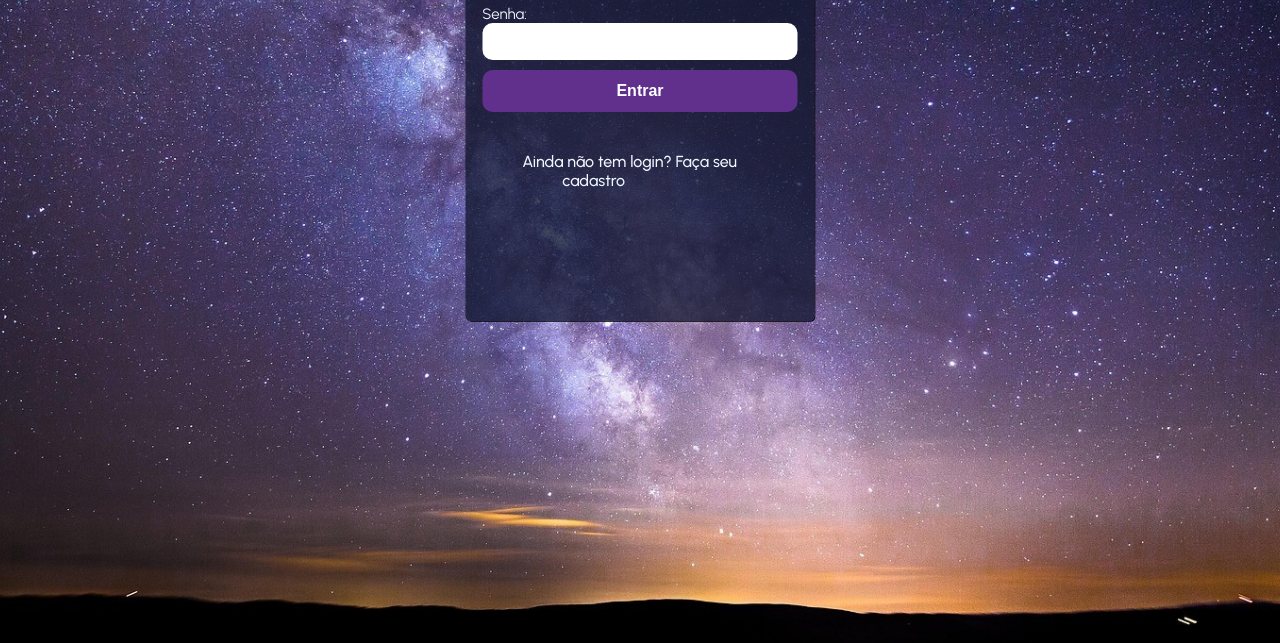
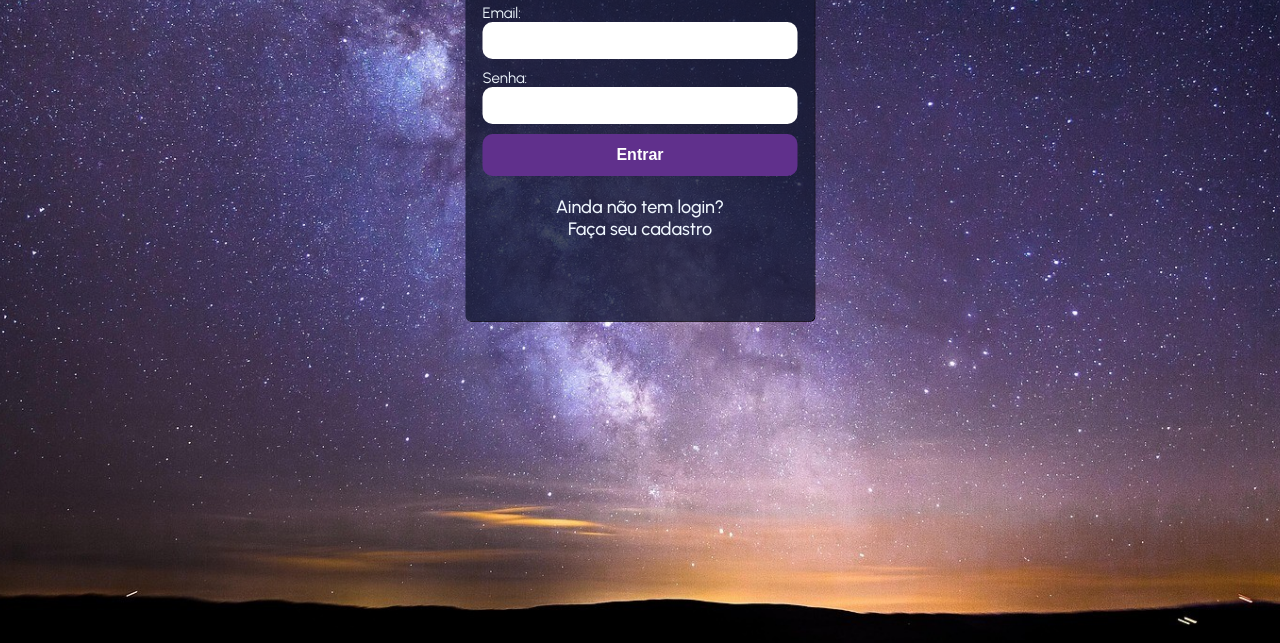
Before and after one commit to RayzaDSbr/Horizonte-Estelar, a website: page web-data-viz/public/login.html in a window 1280 px wide. Shown: the part 477-1120 px from the top of the page. Drawn offline with Linux system fonts and the light colour scheme; a web font is replaced by a local one.

Commit message:
Alterações CSS Login e Cadastro

```diff
--- a/web-data-viz/public/css/style.css
+++ b/web-data-viz/public/css/style.css
@@ -28,7 +28,7 @@ header {
   z-index: 10;
 }
 
-li{
+li {
   list-style: none;
 }
 
@@ -61,6 +61,7 @@ a:hover {
   align-items: center;
   position: relative;
 }
+
 /* TEXTOS */
 p.titulo {
   font-family: "Megrim", system-ui;
@@ -78,22 +79,24 @@ p.subtitulo {
   color: aliceblue;
   text-align: center;
 }
+
 /*CONTEUDOS HOME*/
-div.conteudo{
+div.conteudo {
   background-color: black;
   display: flex;
   justify-content: center;
   align-items: center;
 }
 
-div.conteudo.f{
+div.conteudo.f {
   background-color: black;
   display: flex;
   justify-content: center;
   align-items: center;
   background-image: url(img/fundo_conteudo2.png);
 }
-p.texto{
+
+p.texto {
   color: aliceblue;
   font-family: "Urbanist", sans-serif;
   padding: 90px;
@@ -104,18 +107,36 @@ p.texto{
 
 /* --------------------------- LOGIN --------------------------------*/
 
-.msg{
+.msg {
   font-family: "Urbanist", sans-serif;
   font-weight: 500;
-  font-size: medium;
+  font-size: large;
   color: aliceblue;
   text-decoration: none;
-  margin-left: 20px;
   transition: color 0.3s;
-  padding: 20px;
+  text-align: center;
 }
 
-.titulo.login{
+.aparecer {
+  font-family: "Urbanist", sans-serif;
+  font-weight: 500;
+  font-size: large;
+  color: aliceblue;
+  text-decoration: none;
+  transition: color 0.3s;
+  text-align: center;
+}
+
+.aparecer:hover {
+  color: #36c6ee;
+  cursor: pointer;
+}
+
+.centralizando {
+  margin: 10px;
+}
+
+.titulo.login {
   font-family: "Megrim", system-ui;
   font-weight: 400;
   font-size: 50px;
@@ -123,7 +144,8 @@ p.texto{
   text-align: center;
   margin-bottom: 10px;
 }
-input{
+
+input {
   width: 315px;
   margin-bottom: 10px;
   border: none;
@@ -136,11 +158,12 @@ input{
   transition: 0.9s;
 }
 
-input:focus{
+input:focus {
   outline: none;
-    box-shadow: 0 0 0 2px #8b79d9 inset;
-    background-color: #9a99f2;
+  box-shadow: 0 0 0 2px #36c6ee inset;
+  background-color: #aeecfc;
 }
+
 .botao {
   width: 100%;
   padding: 12px;
@@ -171,7 +194,9 @@ input:focus{
   justify-content: center;
   align-items: center;
   position: relative;
+
 }
+
 /* container para sobreposição */
 
 .caixa.login {
@@ -182,9 +207,18 @@ input:focus{
   border-radius: 5px;
   background-color: #10162dc1;
   box-shadow: 0.8px 0.8px 0 #000000;
-      transition: all 0.6s ease; /*tempo da transição*/
+  transition: all 0.6s ease;
+  /*tempo da transição*/
+
+
 }
 
+.caixa.login.flex{
+  display: flex;
+  align-items: center;
+  justify-content: center;
+  flex-direction: column;
+}
 /* sempre começa no centro */
 .caixa {
   left: 50%;
@@ -195,19 +229,24 @@ input:focus{
 /* saída começa escondida */
 #saida {
   left: 50%;
-      transform: translateX(-50%);  /* ponto de ref do centro da tela */
-      opacity: 0;  /* começa invisivel */
-      z-index: 1;  /* ordem de empilhamento dos elementos, saida atras da calculadora*/
+  transform: translateX(-50%);
+  /* ponto de ref do centro da tela */
+  opacity: 0;
+  /* começa invisivel */
+  z-index: 1;
+  /* ordem de empilhamento dos elementos, saida atras da calculadora*/
 }
 
 /* quando ativar, move para a direita */
 #saida.show {
-      left: calc(50% + 350px); /* medida ate a esquerda da tela */
+  left: calc(50% + 350px);
+  /* medida ate a esquerda da tela */
   transform: translateX(-50%);
   opacity: 1;
 }
+
 /*Mensagem de erro validação*/
-  .alerta_erro{
+.alerta_erro {
   display: flex;
   justify-content: flex-end;
 }
@@ -224,7 +263,7 @@ input:focus{
   margin-right: 10%;
 }
 
-.card_erro #mensagem_erro{
+.card_erro #mensagem_erro {
   font-weight: 500;
   font-size: 20px;
 }
@@ -242,14 +281,16 @@ input:focus{
   height: 50px;
   width: 50px;
 }
+
 /*Textos*/
- p.login{
+p.login {
   color: aliceblue;
   font-family: "Urbanist", sans-serif;
   font-size: 21px;
 
 }
-p.inputs{
+
+p.inputs {
   color: aliceblue;
   font-family: "Urbanist", sans-serif;
   font-size: 15px;
--- a/web-data-viz/public/login.html
+++ b/web-data-viz/public/login.html
@@ -25,33 +25,32 @@
     <div class="img_fundo_login">
 
 
-      <div class="caixa login">
+      <div class="caixa login flex">
 
         <p class="titulo login">Entrar</p>
 
+        <div class="centralizando">
           <p class="inputs"> Email: </p>
           <input id="email_input" type="text">
-
           <p class="inputs">Senha:</p>
           <input id="senha_input" type="password">
           <br>
-
           <div class="alerta_erro">
             <div class="card_erro" id="cardErro">
               <span id="mensagem_erro"> </span>
             </div>
           </div>
-
           <div id="div_erros_login"> ooo </div>
-
           <div id="div_aguardar" class="loading-div">
             <img src="./assets/circle-loading.gif" id="loading-gif" />
           </div>
-
           <button onclick="entrar()" class="botao">Entrar</button>
 
-          <p class="msg">  Ainda não tem login? Faça seu <a onclick="cadastro_tela()"class="entrar">cadastro</a> </p>
+          <p class="msg"> Ainda não tem login? </p>
+          <div onclick="cadastro_tela()" class="aparecer">Faça seu cadastro</div>
 
+
+        </div>
       </div>
 
       <!-- saída -->
```
Lines whose indentation alone changed are shown as unchanged.
